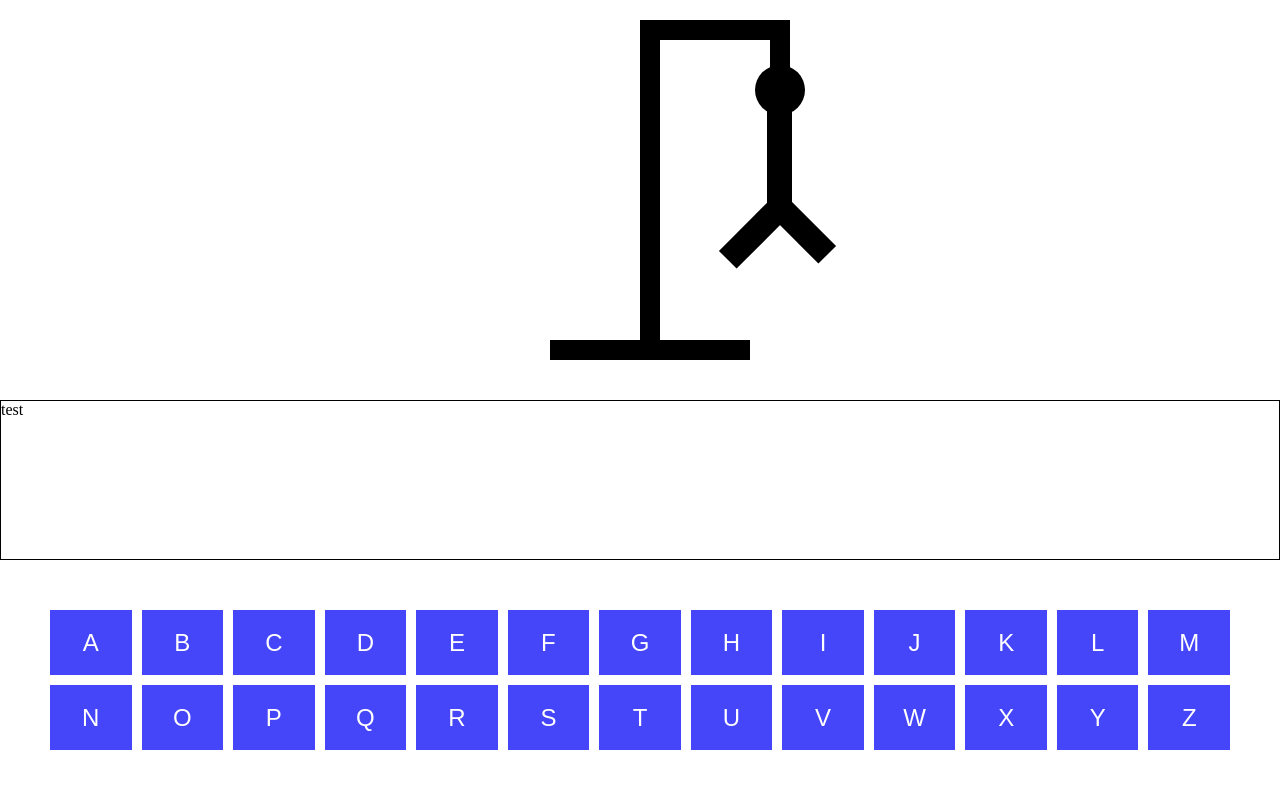
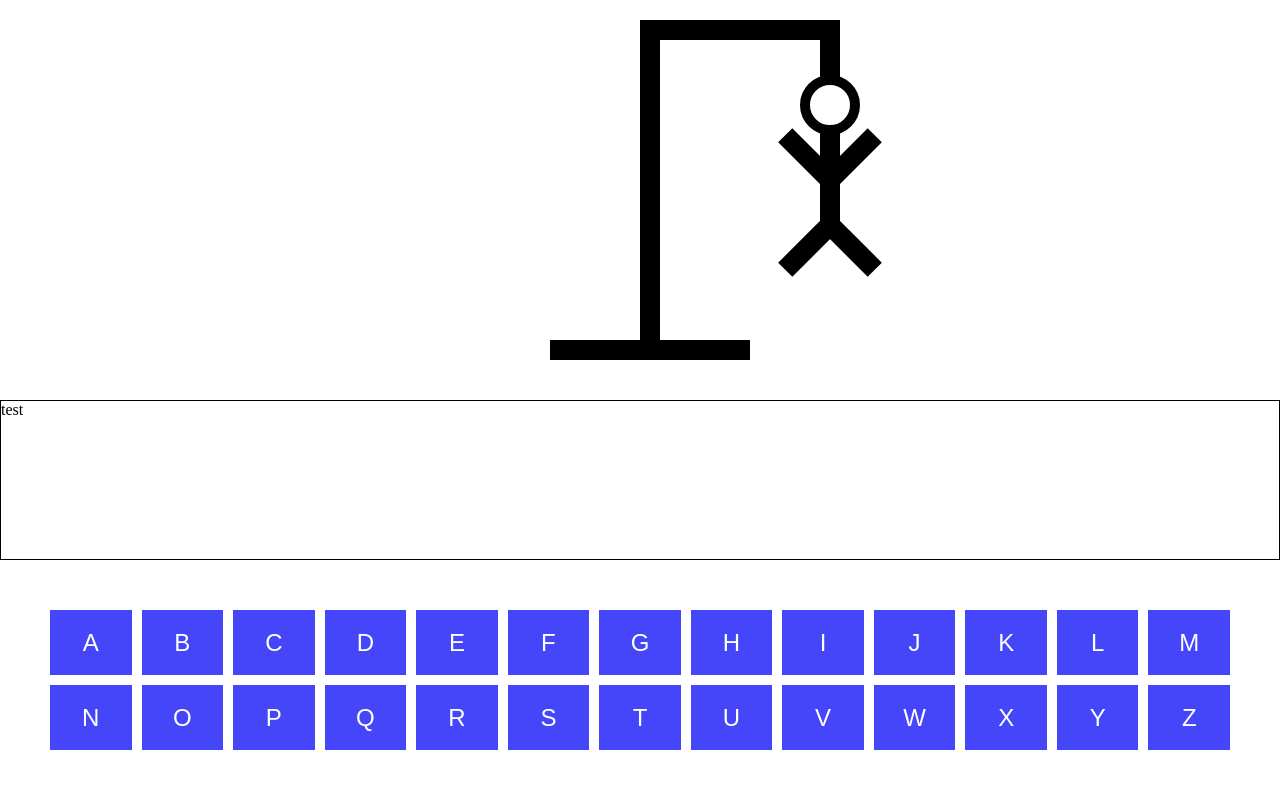
Before and after one commit to mdtagg/Hangman_TS_React, a React (Vite) app: page / in a window 1280 px wide. Shown: the top 788 px of the page. Built offline with nearby package versions, Linux system fonts and the light colour scheme.

Commit message:
hangman drawing restyled, parent container given relative postion and body parts given absolutes

```diff
--- a/src/App.css
+++ b/src/App.css
@@ -15,8 +15,8 @@ body {
 
 .gallows-container {
     height:50%;
-    display:flex;
-    justify-content: center;
+    margin:auto;
+    position:relative;
 }
 
 .word-container {
--- a/src/HangmanGallows.tsx
+++ b/src/HangmanGallows.tsx
@@ -1,69 +1,93 @@
 import React from 'react'
 
 const HEAD = <div style={{
-            width:'50px',
-            height:'50px',
-            backgroundColor:'black',
+            width:'60px',
+            height:'60px',
             borderRadius:'100%',
-            position:'relative',
-            left:'335px',
-            top:'65px'
+            border:'10px solid black',
+            position:'absolute',
+            top:'75px',
+            left:'160px'
         }}></div>
 
 const BODY = <div style={{
-            width:'25px',
+            width:'20px',
             height:'100px',
             backgroundColor:'black',
-            position:'relative',
-            left:'347px',
-            top:'60px'
+            position:'absolute',
+            top:'130px',
+            left:'180px'
 }}></div>
 
-const LEFT_LEG = <div style={{
-    width:'25px',
+const LEFT_ARM = <div style={{
+    width:'20px',
     height:'70px',
     backgroundColor:'black',
-    position:'relative',
-    left:'320px',
-    top:'50px',
-    rotate:'45deg'
+    rotate:'315deg',
+    position:'absolute',
+    left:'160px',
+    top:'125px'
+}}>
+
+</div>
+
+const RIGHT_ARM = <div style={{
+    width:'20px',
+    height:'70px',
+    backgroundColor:'black',
+    position:'absolute',
+    left:'200px',
+    rotate:'45deg',
+    top:'125px'
+}}>
+
+</div>
+
+const LEFT_LEG = <div style={{
+    width:'20px',
+    height:'70px',
+    backgroundColor:'black',
+    position:'absolute',
+    left:'160px',
+    top:'210px',
+    rotate:'225deg'
 }}></div>
 
 const RIGHT_LEG = <div style={{
-    width:'25px',
+    width:'20px',
     height:'70px',
     backgroundColor:'black',
-    position:'relative',
-    left:'370px',
-    bottom:'25px',
-    rotate:'135deg'
+    position:'absolute',
+    rotate:'135deg',
+    left:'200px',
+    top:'210px'
 }}></div>
 
-const BODY_PARTS = [HEAD,BODY,LEFT_LEG,RIGHT_LEG]
+const BODY_PARTS = [HEAD,BODY,LEFT_ARM,RIGHT_ARM,LEFT_LEG,RIGHT_LEG]
 
 const HangmanGallows = () => {
     return (
         <div className='gallows-container'>
             <div>
-            {BODY_PARTS.slice(0)}
+            {BODY_PARTS.slice(0,6)}
             </div>
             <div style={{
                 height:'20px',
-                width:'150px',
+                width:'200px',
                 backgroundColor:'black',
                 top:'20px',
-                left:'170px',
-                position:'relative'
+                // marginLeft:'180px',
+                position:'absolute'
             }}
             >
             </div>
             <div style={{
-                height:'30px',
+                height:'40px',
                 width:'20px',
                 backgroundColor:'black',
-                position:'relative',
+                position:'absolute',
                 top:'40px',
-                left:'150px'
+                left:'180px'
             }}>
             </div>
             <div style={{
@@ -71,16 +95,16 @@ const HangmanGallows = () => {
                 width:'20px',
                 backgroundColor:'black',
                 top:'40px',
-                position:'relative'
+                position:'absolute'
             }}>
             </div>
             <div style={{
                 height:'20px',
                 width:'200px',
                 backgroundColor:'black',
-                position:'relative',
+                position:'absolute',
                 top:'340px',
-                right:'110px'
+                right:'-110px'
             }}>
 
             </div>
```
